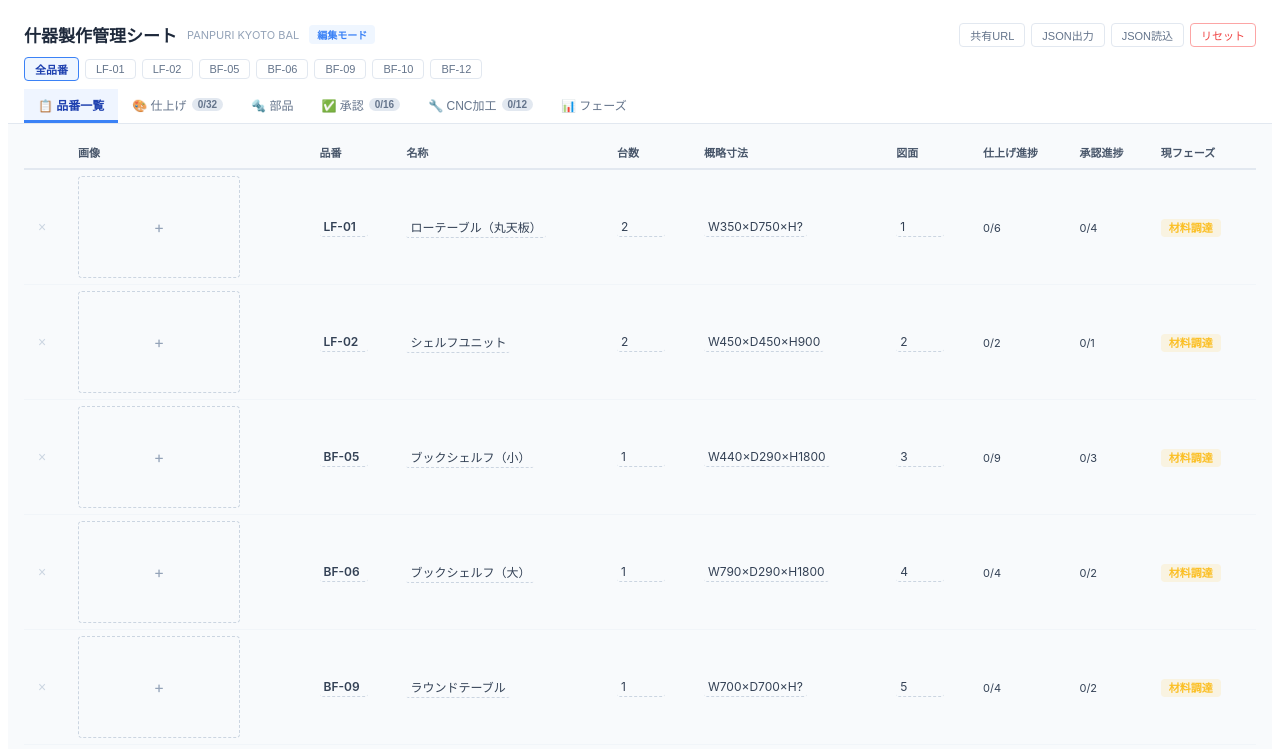
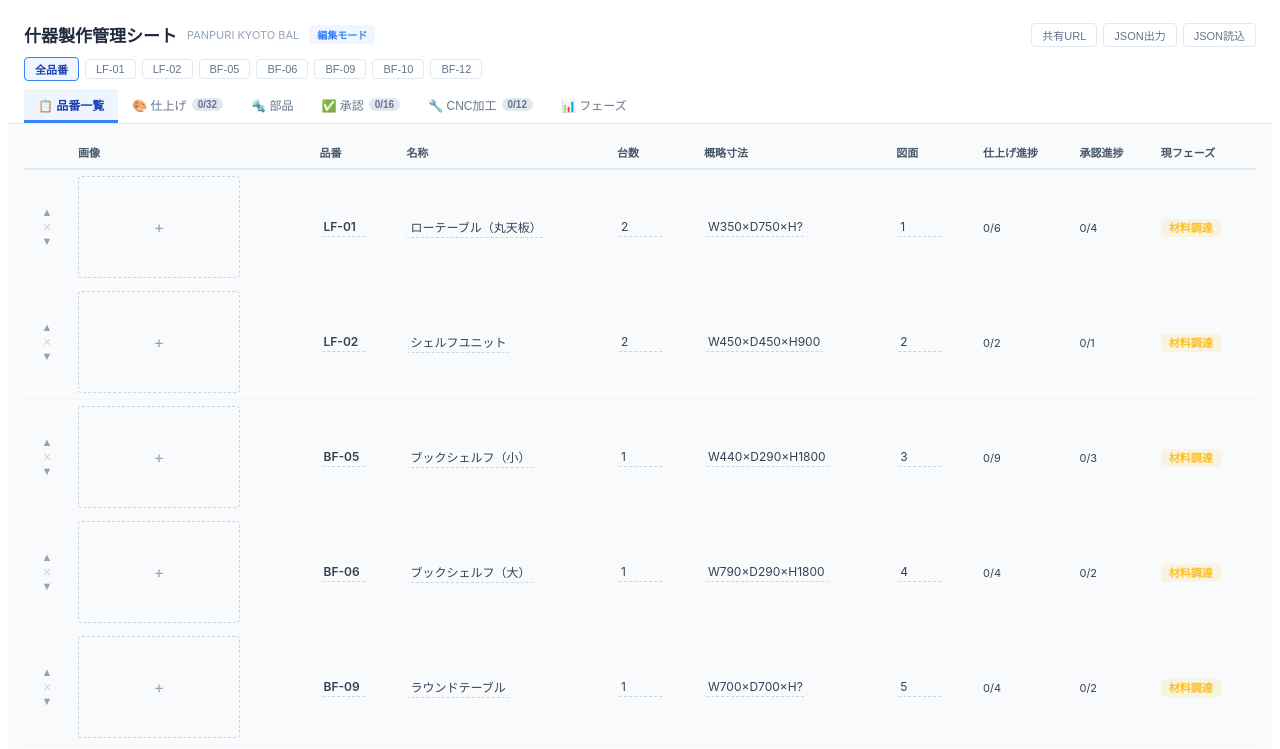
Before and after one commit to vuild-tokura/panpuri-tracker, a React (Vite) app: page / in a window 1280 px wide. Shown: the top 749 px of the page. Built offline with nearby package versions, Linux system fonts and the light colour scheme.

Commit message:
リセットボタン削除、全タブに行の上下移動ボタン追加

```diff
--- a/src/App.tsx
+++ b/src/App.tsx
@@ -23,6 +23,21 @@ const delBtnStyle: React.CSSProperties = {
   background: "transparent", color: "#cbd5e1", fontSize: 14, cursor: "pointer",
   lineHeight: 1,
 };
+
+const moveBtnStyle: React.CSSProperties = {
+  padding: "0 4px", border: "none", background: "transparent",
+  color: "#94a3b8", fontSize: 11, cursor: "pointer", lineHeight: 1,
+};
+
+function RowActions({ onDel, onUp, onDown }: { onDel: () => void; onUp: () => void; onDown: () => void }) {
+  return (
+    <div style={{ display: "flex", flexDirection: "column", alignItems: "center", gap: 1 }}>
+      <button onClick={onUp} style={moveBtnStyle} title="上に移動">▲</button>
+      <button onClick={onDel} style={delBtnStyle} title="削除">×</button>
+      <button onClick={onDown} style={moveBtnStyle} title="下に移動">▼</button>
+    </div>
+  );
+}
 
 function App() {
   const readOnly = new URLSearchParams(window.location.search).get("mode") === "view";
@@ -58,6 +73,16 @@ function App() {
   const delRow = <T,>(setter: React.Dispatch<React.SetStateAction<T[]>>, gi: number) => {
     if (!confirm("この行を削除しますか？")) return;
     setter(p => p.filter((_, j) => j !== gi));
+  };
+
+  const moveRow = <T,>(setter: React.Dispatch<React.SetStateAction<T[]>>, gi: number, dir: -1 | 1) => {
+    setter(p => {
+      const next = [...p];
+      const ti = gi + dir;
+      if (ti < 0 || ti >= next.length) return p;
+      [next[gi], next[ti]] = [next[ti], next[gi]];
+      return next;
+    });
   };
 
   // Add row helpers
@@ -132,16 +157,6 @@ function App() {
     e.target.value = "";
   };
 
-  const handleReset = () => {
-    if (!confirm("すべてのデータを初期値にリセットしますか？")) return;
-    setItems(initItems);
-    setFinish(initFinish);
-    setParts(initParts);
-    setApproval(initApproval);
-    setCnc(makeCnc(initParts));
-    setPhase(initPhase);
-  };
-
   const handleCopyViewUrl = () => {
     const url = window.location.origin + window.location.pathname + "?mode=view";
     navigator.clipboard.writeText(url);
@@ -190,7 +205,6 @@ function App() {
               <button onClick={handleExport} style={toolBtnStyle}>JSON出力</button>
               <button onClick={() => importRef.current?.click()} style={toolBtnStyle}>JSON読込</button>
               <input ref={importRef} type="file" accept=".json" onChange={handleImport} style={{ display: "none" }} />
-              <button onClick={handleReset} style={{ ...toolBtnStyle, color: "#ef4444", borderColor: "#fca5a5" }}>リセット</button>
             </div>
           )}
         </div>
@@ -226,7 +240,7 @@ function App() {
                   const curPhase = PHASES.find(p => ph?.phases[p] === "進行中") || PHASES.find(p => ph?.phases[p] === "未着手") || "納品";
                   return (
                     <tr key={it.id}>
-                      {!readOnly && <Td><button onClick={() => delItem(gi)} style={delBtnStyle} title="削除">×</button></Td>}
+                      {!readOnly && <Td><RowActions onDel={() => delItem(gi)} onUp={() => { moveRow(setItems, gi, -1); moveRow(setPhase, gi, -1); }} onDown={() => { moveRow(setItems, gi, 1); moveRow(setPhase, gi, 1); }} /></Td>}
                       <Td><ImageCell imageUrl={it.imageUrl} onChangeUrl={v => updItem(gi, "imageUrl", v)} onClickImage={setModalImg} readOnly={readOnly} /></Td>
                       <Td hl><EditCell value={it.id} onChange={v => {
                         const oldId = it.id;
@@ -267,7 +281,7 @@ function App() {
                   const gi = finish.indexOf(f);
                   return (
                     <tr key={gi}>
-                      {!readOnly && <Td><button onClick={() => delRow(setFinish, gi)} style={delBtnStyle} title="削除">×</button></Td>}
+                      {!readOnly && <Td><RowActions onDel={() => delRow(setFinish, gi)} onUp={() => moveRow(setFinish, gi, -1)} onDown={() => moveRow(setFinish, gi, 1)} /></Td>}
                       <Td><ImageCell imageUrl={f.imageUrl} onChangeUrl={v => updFinish(gi, "imageUrl", v)} onClickImage={setModalImg} readOnly={readOnly} /></Td>
                       <Td hl><EditCell value={f.item} onChange={v => updFinish(gi, "item", v)} placeholder="品番" width={60} readOnly={readOnly} /></Td>
                       <Td><EditCell value={f.part} onChange={v => updFinish(gi, "part", v)} placeholder="部位" width={80} readOnly={readOnly} /></Td>
@@ -299,7 +313,7 @@ function App() {
                   const gi = parts.indexOf(p);
                   return (
                     <tr key={gi} style={{ background: p.note.includes("別途") ? "#fef2f210" : "transparent" }}>
-                      {!readOnly && <Td><button onClick={() => delRow(setParts, gi)} style={delBtnStyle} title="削除">×</button></Td>}
+                      {!readOnly && <Td><RowActions onDel={() => delRow(setParts, gi)} onUp={() => moveRow(setParts, gi, -1)} onDown={() => moveRow(setParts, gi, 1)} /></Td>}
                       <Td><ImageCell imageUrl={p.imageUrl} onChangeUrl={v => updParts(gi, "imageUrl", v)} onClickImage={setModalImg} readOnly={readOnly} /></Td>
                       <Td hl><EditCell value={p.item} onChange={v => updParts(gi, "item", v)} placeholder="品番" width={60} readOnly={readOnly} /></Td>
                       <Td><EditCell value={p.part} onChange={v => updParts(gi, "part", v)} placeholder="部品名" width={100} readOnly={readOnly} /></Td>
@@ -361,7 +375,7 @@ function App() {
                   const warn = a.note.includes("指示") || a.note.includes("確認") || a.note.includes("別途");
                   return (
                     <tr key={gi} style={{ background: warn && a.status !== "承認済" ? "#fef3c7" : "transparent" }}>
-                      {!readOnly && <Td><button onClick={() => delRow(setApproval, gi)} style={delBtnStyle} title="削除">×</button></Td>}
+                      {!readOnly && <Td><RowActions onDel={() => delRow(setApproval, gi)} onUp={() => moveRow(setApproval, gi, -1)} onDown={() => moveRow(setApproval, gi, 1)} /></Td>}
                       <Td hl><EditCell value={a.item} onChange={v => updApproval(gi, "item", v)} placeholder="品番" width={60} readOnly={readOnly} /></Td>
                       <Td><EditCell value={a.category} onChange={v => updApproval(gi, "category", v)} placeholder="項目" width={100} readOnly={readOnly} /></Td>
                       <Td><CycleBadge value={a.status} options={APPROVE} colors={APPROVE_COLORS} onChange={v => updApproval(gi, "status", v)} readOnly={readOnly} /></Td>
@@ -393,7 +407,7 @@ function App() {
                   const gi = cnc.indexOf(c);
                   return (
                     <tr key={gi}>
-                      {!readOnly && <Td><button onClick={() => delRow(setCnc, gi)} style={delBtnStyle} title="削除">×</button></Td>}
+                      {!readOnly && <Td><RowActions onDel={() => delRow(setCnc, gi)} onUp={() => moveRow(setCnc, gi, -1)} onDown={() => moveRow(setCnc, gi, 1)} /></Td>}
                       <Td><ImageCell imageUrl={c.imageUrl} onChangeUrl={v => updCnc(gi, "imageUrl", v)} onClickImage={setModalImg} readOnly={readOnly} /></Td>
                       <Td hl><EditCell value={c.item} onChange={v => updCnc(gi, "item", v)} placeholder="品番" width={60} readOnly={readOnly} /></Td>
                       <Td><EditCell value={c.part} onChange={v => updCnc(gi, "part", v)} placeholder="部品名" width={100} readOnly={readOnly} /></Td>
```
